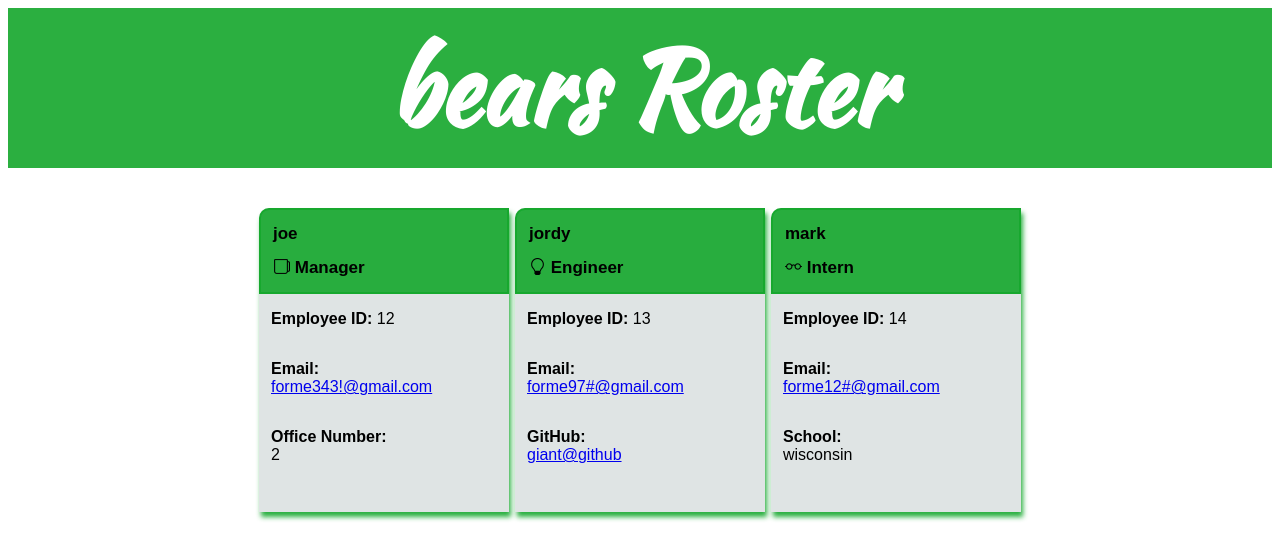
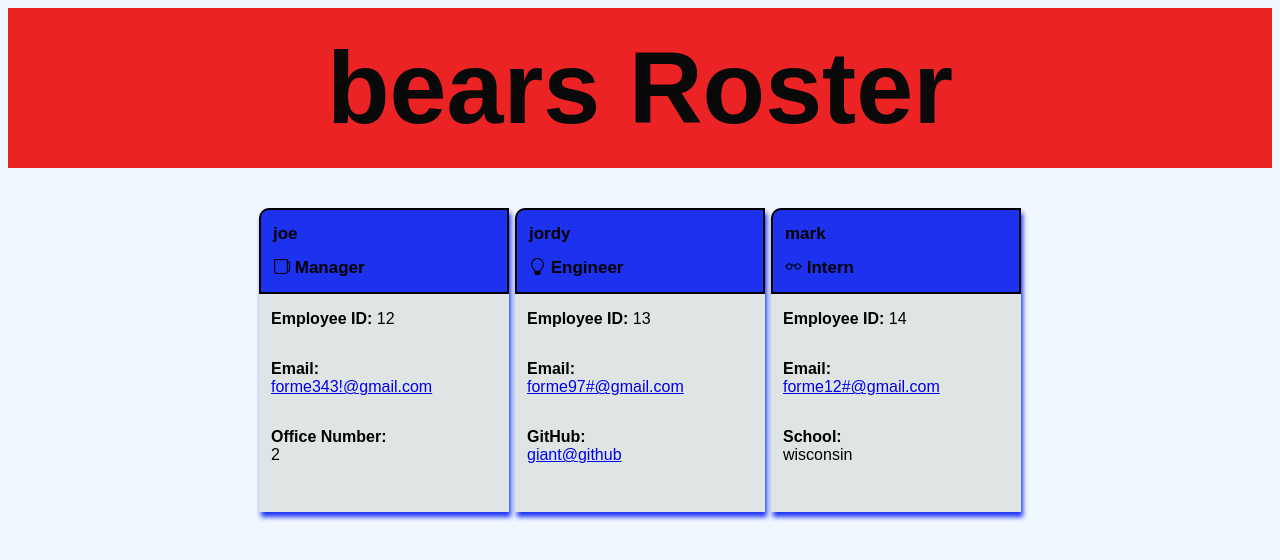
Before and after one commit to Jargav/Team-Profile-Generator, a website: page dist/bears.html in a window 1280 px wide. Drawn offline with nearby package versions, Linux system fonts and the light colour scheme.

Commit message:
color upgrade

```diff
--- a/src/styles.css
+++ b/src/styles.css
@@ -7,15 +7,13 @@ body {
     display: flex;
     flex-direction: column;
     align-items: center;
-    background-image: url( "./images/background.jpg" );
-    background-repeat: no-repeat;
-    background-size: cover;
+    background-color: aliceblue;
 }
 
 .title-bar {
-    background-color: rgba(20, 167, 44, 0.9);
+    background-color: rgba(235, 13, 13, 0.9);
     width: 100%;
-    color: #ffffff;
+    color: #0a0909;
     height: 20vh;
     display: flex;
     align-items: center;
@@ -23,18 +21,18 @@ body {
 }
 
 h1 {
-    font-family: 'Kaushan Script', cursive;
+    font-family: Arial, Helvetica, sans-serif;
     font-size: 8vw;
 }
 
 p {
-    font-family: 'DM Sans', sans-serif;
+    font-family: Arial, Helvetica, sans-serif;
     position: relative;
     left: 12px;
 }
 
 h2 {
-    font-family: 'DM Sans', sans-serif;
+    font-family: Arial, Helvetica, sans-serif;
     position: relative;
     font-size: 17px;
     left: 12px;
@@ -53,16 +51,17 @@ h2 {
     width: 250px;
     height: 38vh;
     margin-bottom: 5vh;
-    box-shadow: 2px 5px 5px rgba(20, 167, 44, 0.9);
+    box-shadow: 2px 5px 5px rgba(8, 32, 240, 0.9);
     border-top-left-radius: 10px;
     background-color: rgb(223, 228, 228);
 }
 
 .team-member-card-top {
-    background-color: rgba(20, 167, 44, 0.9);
-    border: 2px solid rgba(20, 167, 44, 0.9);
+    background-color: rgba(8, 32, 240, 0.9);
+    border: 2px solid rgba(8, 32, 240, 0.9);
     border-top-left-radius: 10px;
     width: 246px;
+    border-color: black;
 }
 
 .team-member-card-bottom {
```
